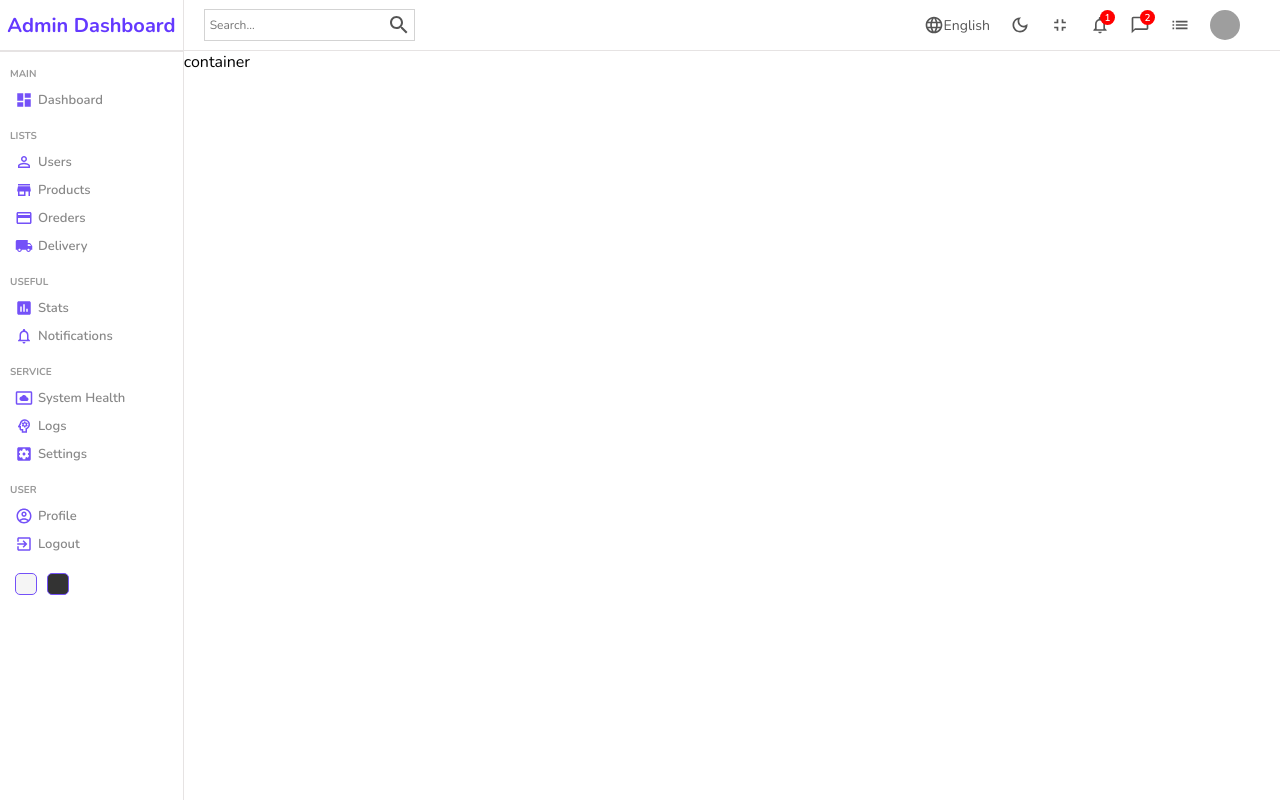
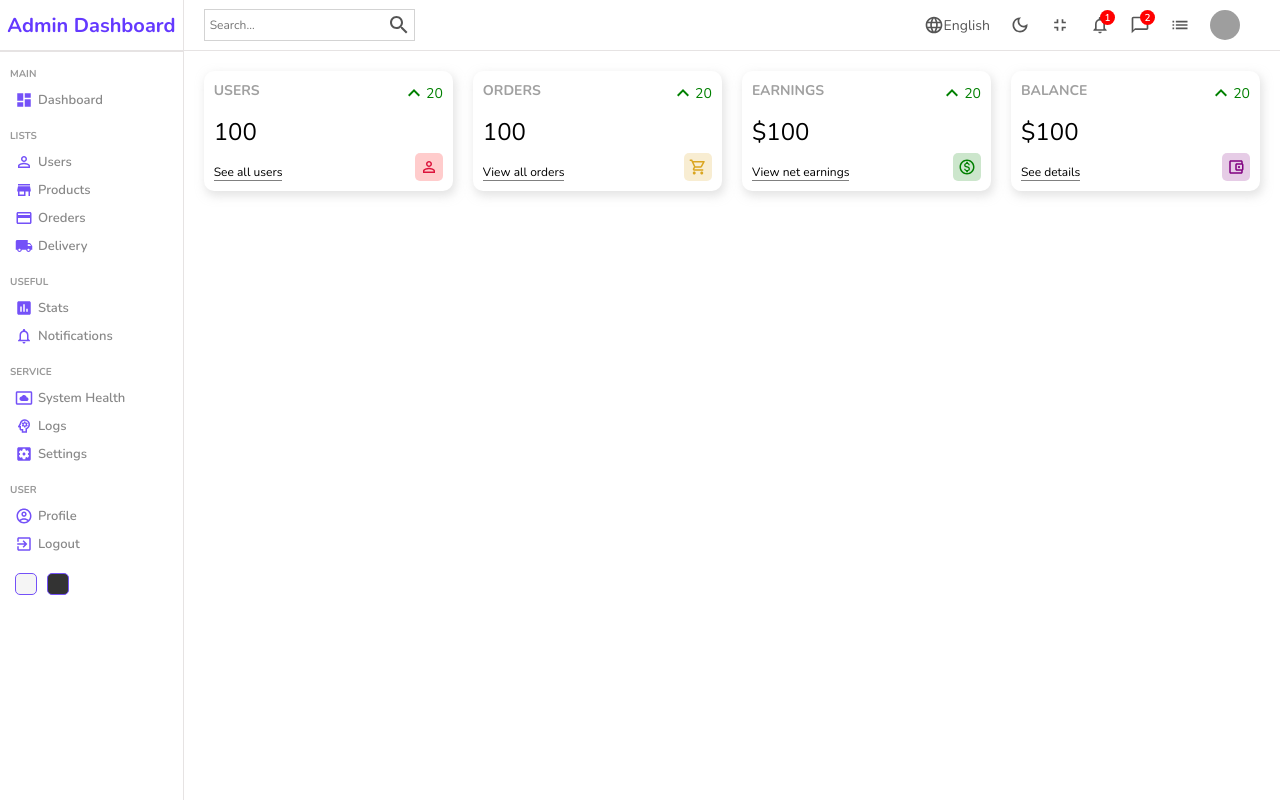
Before and after one commit to berdibekovadilet/admindahboard, a React (Create React App) app: page / in a window 1280 px wide. Built offline with nearby package versions, Linux system fonts and the light colour scheme; grey boxes are pictures that could not be loaded.

Commit message:
added reusable widgets

```diff
--- /dev/null
+++ b/src/components/widget/Widget.jsx
@@ -0,0 +1,106 @@
+import React from "react";
+import {
+  KeyboardArrowUp,
+  PersonOutlineOutlined,
+  ShoppingCartOutlined,
+  MonetizationOnOutlined,
+  AccountBalanceWalletOutlined,
+} from "@mui/icons-material";
+import "./widget.scss";
+
+const Widget = ({ type }) => {
+  let data;
+  const amount = 100;
+  const diff = 20;
+
+  switch (type) {
+    case "user":
+      data = {
+        title: "USERS",
+        isMoney: false,
+        link: "See all users",
+        icon: (
+          <PersonOutlineOutlined
+            className="icon"
+            style={{
+              color: "crimson",
+              backgroundColor: "rgba(255,0,0,0.2)",
+            }}
+          />
+        ),
+      };
+      break;
+    case "order":
+      data = {
+        title: "ORDERS",
+        isMoney: false,
+        link: "View all orders",
+        icon: (
+          <ShoppingCartOutlined
+            className="icon"
+            style={{
+              color: "goldenrod",
+              backgroundColor: "rgba(218,165,32,0.2)",
+            }}
+          />
+        ),
+      };
+      break;
+    case "earning":
+      data = {
+        title: "EARNINGS",
+        isMoney: true,
+        link: "View net earnings",
+        icon: (
+          <MonetizationOnOutlined
+            className="icon"
+            style={{
+              color: "green",
+              backgroundColor: "rgba(0,128,0,0.2)",
+            }}
+          />
+        ),
+      };
+      break;
+    case "balance":
+      data = {
+        title: "BALANCE",
+        isMoney: true,
+        link: "See details",
+        icon: (
+          <AccountBalanceWalletOutlined
+            className="icon"
+            style={{
+              color: "purple",
+              backgroundColor: "rgba(128,0,128,0.2)",
+            }}
+          />
+        ),
+      };
+      break;
+    default:
+      break;
+  }
+
+  return (
+    <div className="widget">
+      <div className="left">
+        <span className="title">{data.title}</span>
+        <span className="counter">
+          {data.isMoney && "$"}
+          {amount}
+        </span>
+        <span className="link">{data.link}</span>
+      </div>
+      <div className="right">
+        <div className="percantage positive">
+          <KeyboardArrowUp />
+          {diff}
+        </div>
+        {data.icon}
+      </div>
+    </div>
+  );
+};
+
+export default Widget;
--- /dev/null
+++ b/src/components/widget/widget.scss
@@ -0,0 +1,54 @@
+.widget {
+   display: flex;
+   justify-content: space-between;
+   flex: 1;
+   padding: 10px;
+   -webkit-box-shadow: 2px 4px 10px 1px rgba(0, 0, 0, 0.5);
+   box-shadow: 2px 4px 10px 1px rgba(201, 201, 201, 0.5);
+   border-radius: 10px;
+   height: 100px;
+   .left,
+   .right {
+      display: flex;
+      flex-direction: column;
+      justify-content: space-between;
+
+      .title {
+         font-weight: bold;
+         font-size: 14px;
+         color: rgb(160, 160, 160);
+      }
+
+      .counter {
+         font-size: 24px;
+         font-weight: 300;
+      }
+
+      .link {
+         width: max-content;
+         font-size: 12px;
+         border-bottom: 1px solid gray;
+      }
+
+      .percantage {
+         display: flex;
+         align-items: center;
+         font-size: 14px;
+
+         &.positive {
+            color: green;
+         }
+
+         &.negative {
+            color: red;
+         }
+      }
+
+      .icon {
+         font-size: 18px;
+         padding: 5px;
+         border-radius: 5px;
+         align-self: flex-end;
+      }
+   }
+}
--- a/src/pages/home/Home.jsx
+++ b/src/pages/home/Home.jsx
@@ -1,6 +1,7 @@
 import React from "react";
 import Navbar from "../../components/navbar/Navbar";
 import Sidebar from "../../components/sidebar/Sidebar";
+import Widget from "../../components/widget/Widget";
 import "./home.scss";
 
 const Home = () => {
@@ -9,7 +10,12 @@
       <Sidebar />
       <div className="homeContainer">
         <Navbar />
-        container
+        <div className="widgets">
+          <Widget type="user" />
+          <Widget type="order" />
+          <Widget type="earning" />
+          <Widget type="balance" />
+        </div>
       </div>
     </div>
   );
--- a/src/pages/home/home.scss
+++ b/src/pages/home/home.scss
@@ -3,5 +3,11 @@
 
    .homeContainer {
       flex: 6;
+
+      .widgets {
+         display: flex;
+         padding: 20px;
+         gap: 20px;
+      }
    }
 }
```
